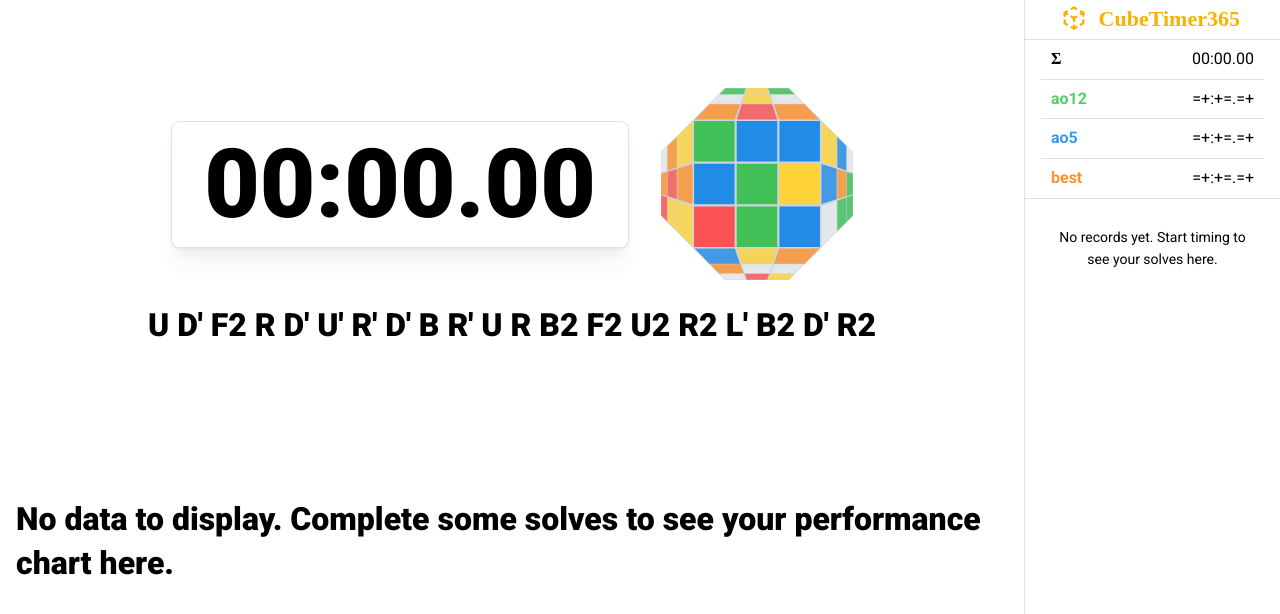
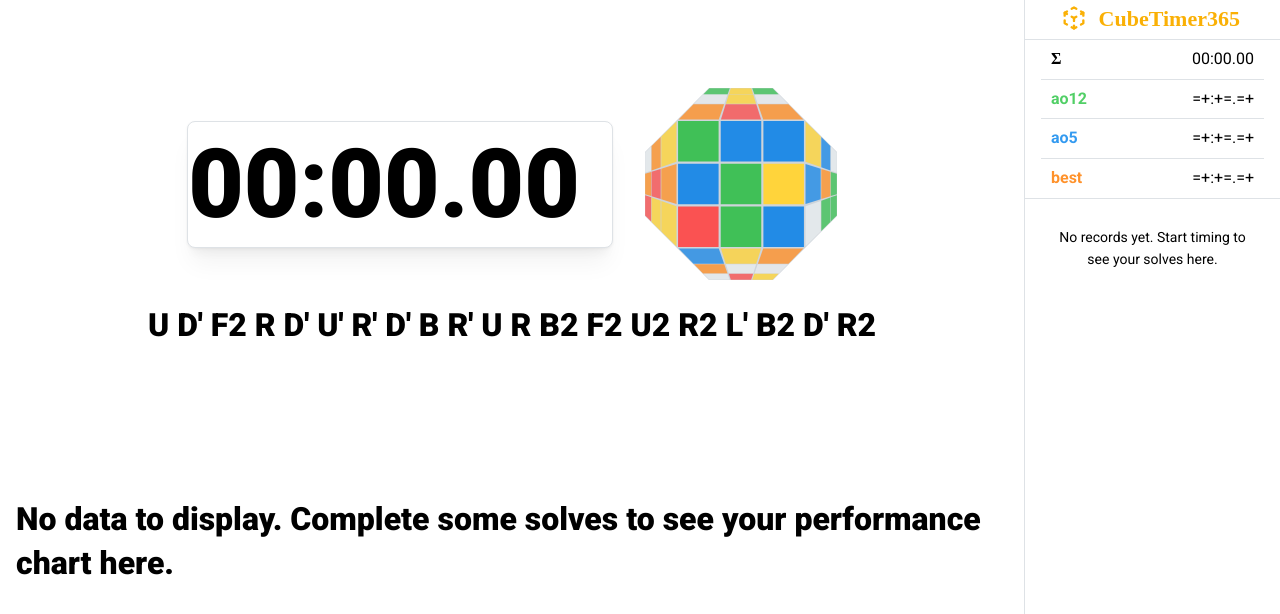
Before and after one commit to progbeat/cubetimer365, a React (Vite) app: page / in a window 1280 px wide. Shown: the top 614 px of the page. Built offline with nearby package versions, Linux system fonts and the light colour scheme; a web font is replaced by a local one.

Commit message:
Fix padding in TimerDisplay component

```diff
--- a/src/App.tsx
+++ b/src/App.tsx
@@ -305,7 +305,7 @@ interface TimerDisplayProps {
 
 const TimerDisplay: React.FC<TimerDisplayProps> = ({ timerDisplay }) => {
   return (
-    <Paper withBorder shadow="md" radius="md" px="xl">
+    <Paper withBorder shadow="md" radius="md" pr="xl">
       <Title
         order={1}
         style={{ fontFamily: theme.fontFamilyMonospace }}
```
